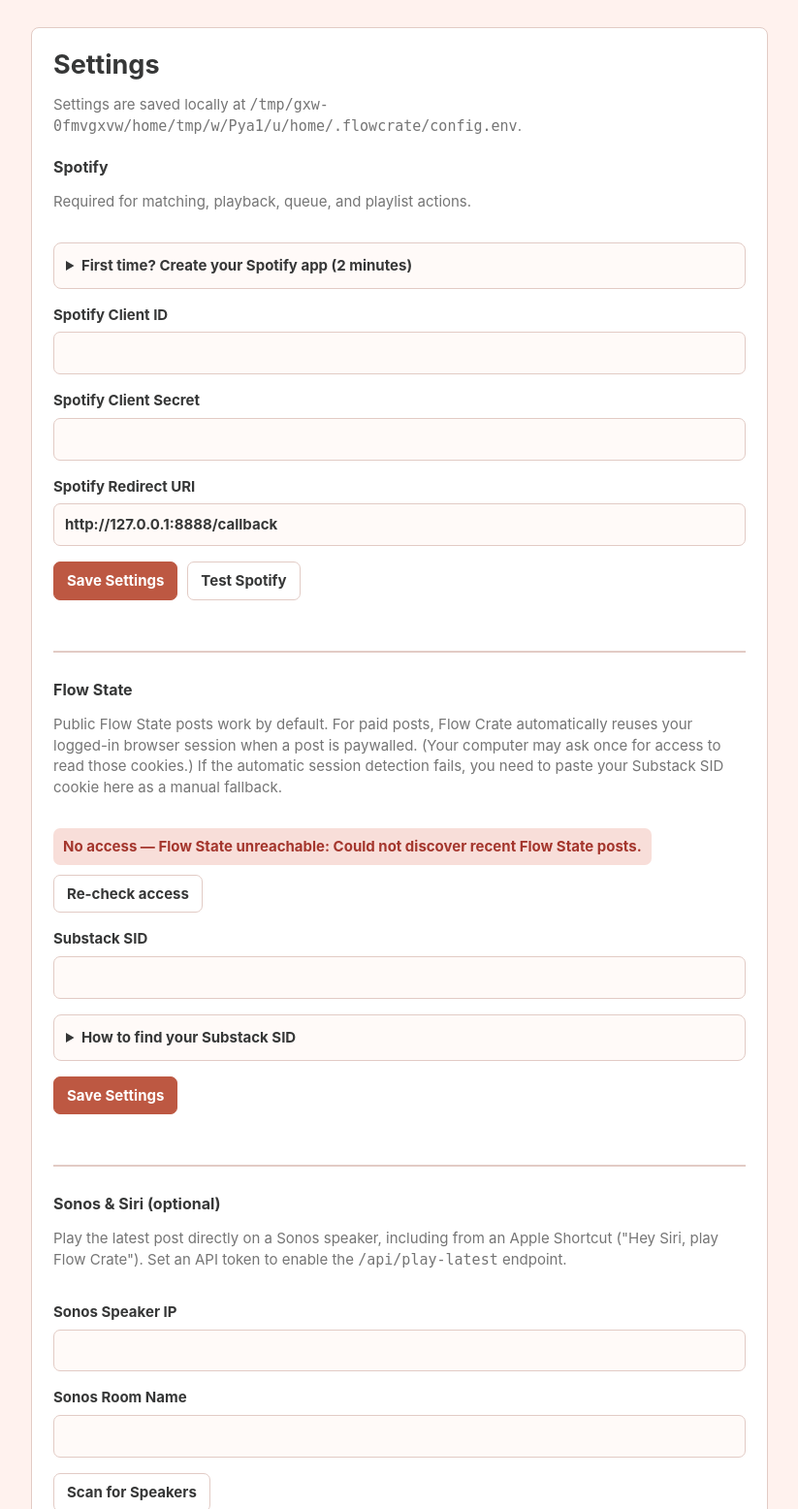
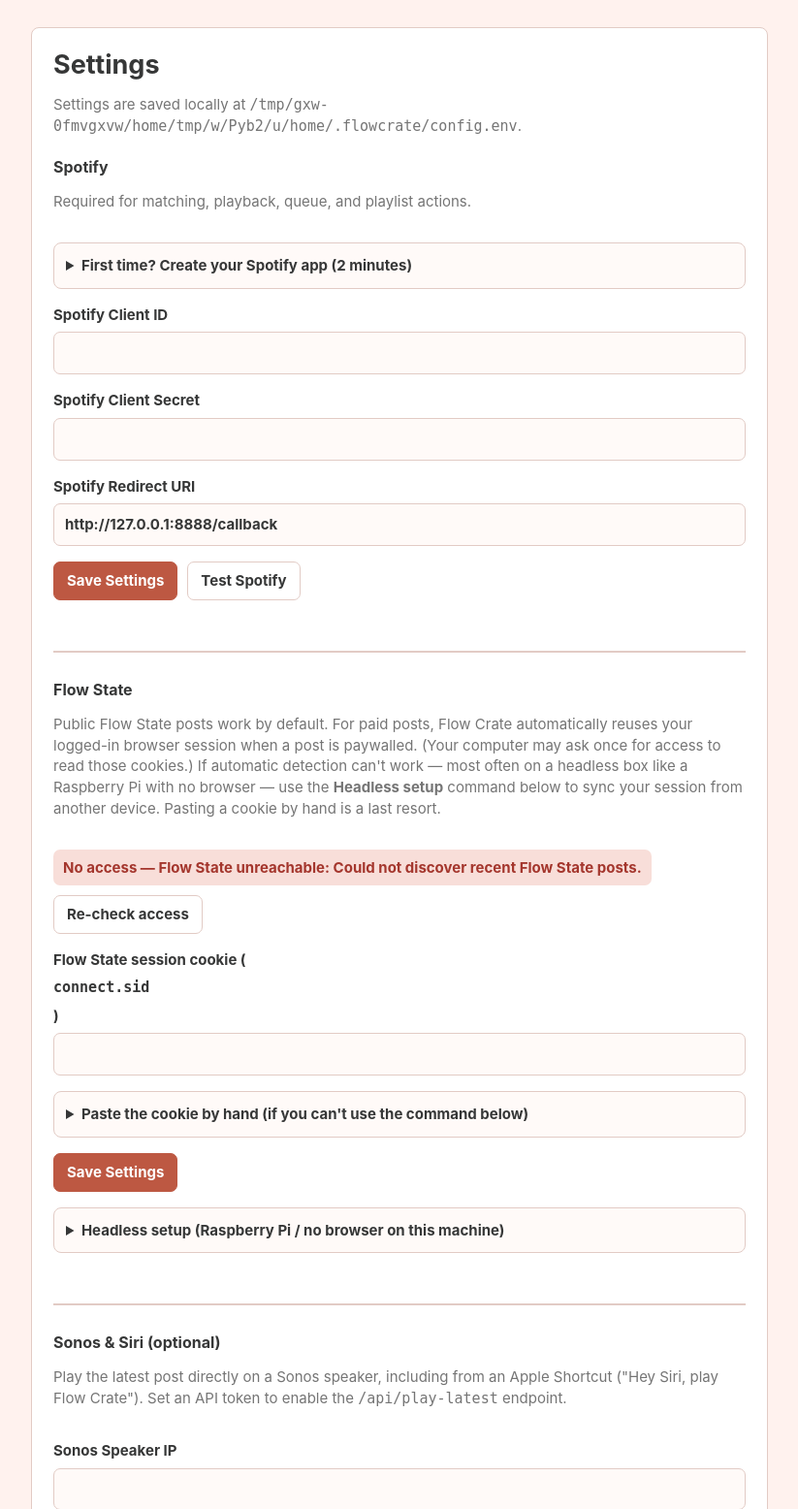
Before and after one commit to zizmax/FlowCrate, a Flask app: page /settings in a window 1280 px wide. Shown: the part 73-1629 px from the top of the page at 97% size, without its empty margins (36-859 px from the left). Run offline with Flask 3, Linux system fonts and the light colour scheme; data that the repository does not hold is empty.

Commit message:
Add headless session sync (/api/session) so a Pi can borrow your Mac's login
Flow State is a Substack custom domain, so the cookie that unlocks paid posts is
connect.sid on www.flowstate.fm — substack.sid on .substack.com alone does not
authorize custom-domain fetches. On a headless box there's no local browser to
read that from, so:

- new token-authed POST /api/session accepts connect_sid/substack_sid and stores
  them without wiping other config (config.save_config_values partial update)
- _sid_session now sets connect.sid on www.flowstate.fm (primary unlocker) plus
  substack.sid when present
- Settings: "Headless setup" box renders a copy-paste uv one-liner that reads the
  cookies on the machine where you're logged in and syncs them to this install;
  manual field switched from substack.sid to the connect.sid that actually works
- docs: RPi headless note points at the sync command
- tests: endpoint auth/save, partial-save preservation, _sid_session (103 passing)

Co-Authored-By: Claude Fable 5 <noreply@anthropic.com>

```diff
--- a/src/flowcrate/app.py
+++ b/src/flowcrate/app.py
@@ -33,7 +33,7 @@ from .cache import (
     refresh_from_flowstate,
     selected_track_uris,
 )
-from .config import load_config, masked, reset_local_config, save_config
+from .config import load_config, masked, reset_local_config, save_config, save_config_values
 from .logs import list_logs, read_log
 from .paths import CONFIG_FILE, LOGS_DIR, TOKEN_CACHE, ensure_dirs
 from .playback import DevicePickerRequired, resolve_playback_target
@@ -271,6 +271,35 @@ def create_app():
             logging.exception("api/flowstate-access failed")
             return jsonify({"status": "none", "message": f"No access — unexpected error: {exc}"})
 
+    @app.route("/api/session", methods=["POST"])
+    def api_session():
+        """Receive Flow State session cookies synced from another device.
+
+        Lets a headless install (e.g. a Raspberry Pi with no browser to read
+        cookies from) get an authenticated session: you run a small command on the
+        machine where you're logged in, and it POSTs the cookies here. Authorized
+        with the same API token as ``/api/play-latest``.
+        """
+        cfg = load_config()
+        if not cfg.api_token:
+            return jsonify({"ok": False, "error": "Set an API token in Settings first."}), 400
+        if request.headers.get("X-FlowCrate-Token") != cfg.api_token:
+            return jsonify({"ok": False, "error": "Invalid or missing API token."}), 401
+        data = request.get_json(silent=True) or {}
+        connect_sid = (data.get("connect_sid") or "").strip()
+        substack_sid = (data.get("substack_sid") or "").strip()
+        if not connect_sid and not substack_sid:
+            return jsonify({"ok": False, "error": "No session cookies provided."}), 400
+        updates = {}
+        if connect_sid:
+            updates["FLOWSTATE_CONNECT_SID"] = connect_sid
+        if substack_sid:
+            updates["SUBSTACK_SID"] = substack_sid
+        save_config_values(updates)
+        reset_session_cache()
+        logging.info("Session cookies synced via /api/session: %s", ", ".join(sorted(updates)))
+        return jsonify({"ok": True, "message": "Session updated.", "received": sorted(updates)})
+
     @app.route("/setup")
     def setup():
         return redirect(url_for("settings"))
@@ -499,7 +528,13 @@ def _status_checks():
         ("Spotify Client ID", masked(cfg.spotify_client_id), bool(cfg.spotify_client_id)),
         ("Spotify Client Secret", masked(cfg.spotify_client_secret), bool(cfg.spotify_client_secret)),
         ("Spotify redirect URI", cfg.spotify_redirect_uri, bool(cfg.spotify_redirect_uri)),
-        ("Substack SID fallback", masked(cfg.substack_sid) if cfg.substack_sid else "Optional", True),
+        (
+            "Flow State session cookie",
+            masked(cfg.flowstate_connect_sid or cfg.substack_sid)
+            if (cfg.flowstate_connect_sid or cfg.substack_sid)
+            else "Optional",
+            True,
+        ),
         ("Spotify token cache", str(TOKEN_CACHE), TOKEN_CACHE.exists()),
     ]
     return checks
--- a/src/flowcrate/scraper.py
+++ b/src/flowcrate/scraper.py
@@ -199,14 +199,25 @@ def _browser_cookie_session():
 
 
 def _sid_session():
-    """Build a session authenticated with the configured SUBSTACK_SID, or None."""
+    """Build a session from manually-supplied/synced session cookies, or None.
+
+    Flow State is a Substack *custom domain*, so the cookie that actually unlocks
+    paid posts is ``connect.sid`` on ``www.flowstate.fm`` — ``substack.sid`` on
+    ``.substack.com`` alone does not authorize custom-domain fetches. We set the
+    flowstate ``connect.sid`` when available (the primary unlocker) and also the
+    ``substack.sid`` if present, for completeness.
+    """
     cfg = load_config()
+    connect_sid = cfg.flowstate_connect_sid or os.getenv("FLOWSTATE_CONNECT_SID")
     sid = cfg.substack_sid or os.getenv("SUBSTACK_SID")
-    if not sid:
+    if not connect_sid and not sid:
         return None
-    logging.info("Building Flow State session with SUBSTACK_SID fallback.")
+    logging.info("Building Flow State session from saved session cookies.")
     session = _plain_session()
-    session.cookies.set("substack.sid", sid, domain=".substack.com")
+    if connect_sid:
+        session.cookies.set("connect.sid", connect_sid, domain="www.flowstate.fm")
+    if sid:
+        session.cookies.set("substack.sid", sid, domain=".substack.com")
     return session
 
 
--- a/src/flowcrate/static/styles.css
+++ b/src/flowcrate/static/styles.css
@@ -702,6 +702,24 @@ code {
   overflow-wrap: anywhere;
 }
 
+.sync-cmd {
+  background: var(--panel-warm, #fffaf8);
+  border: 1px solid var(--line, #e2cbc5);
+  border-radius: 8px;
+  padding: 12px 14px;
+  margin: 4px 0 10px;
+  max-height: 220px;
+  overflow: auto;
+}
+
+.sync-cmd code {
+  font-family: var(--mono, ui-monospace, SFMono-Regular, Menlo, monospace);
+  font-size: 0.8125rem;
+  line-height: 1.6;
+  white-space: pre-wrap;
+  word-break: break-word;
+}
+
 .footer {
   color: var(--muted);
   padding: 12px 18px 26px;
--- a/src/flowcrate/templates/settings.html
+++ b/src/flowcrate/templates/settings.html
@@ -50,7 +50,7 @@
 
     <div class="section-heading">
       <h2>Flow State</h2>
-      <p class="muted">Public Flow State posts work by default. For paid posts, Flow Crate automatically reuses your logged-in browser session when a post is paywalled. (Your computer may ask once for access to read those cookies.) If the automatic session detection fails, you need to paste your Substack SID cookie here as a manual fallback.</p>
+      <p class="muted">Public Flow State posts work by default. For paid posts, Flow Crate automatically reuses your logged-in browser session when a post is paywalled. (Your computer may ask once for access to read those cookies.) If automatic detection can't work — most often on a headless box like a Raspberry Pi with no browser — use the <strong>Headless setup</strong> command below to sync your session from another device. Pasting a cookie by hand is a last resort.</p>
     </div>
 
     <div class="button-row">
@@ -59,21 +59,44 @@
     </div>
 
     <label>
-      Substack SID
-      <input name="SUBSTACK_SID" type="password" value="{{ cfg.substack_sid }}">
+      Flow State session cookie (<code>connect.sid</code>)
+      <input name="FLOWSTATE_CONNECT_SID" type="password" value="{{ cfg.flowstate_connect_sid }}">
     </label>
 
     <details class="advanced">
-      <summary>How to find your Substack SID</summary>
+      <summary>Paste the cookie by hand (if you can't use the command below)</summary>
+      <p class="muted">Flow State is a Substack custom domain, so the cookie that unlocks paid posts is <code>connect.sid</code> on <code>www.flowstate.fm</code> — not <code>substack.sid</code>.</p>
       <ol>
         <li>In the browser where you're logged in to your Flow State subscription, open <a href="https://flowstate.fm" target="_blank" rel="noreferrer">flowstate.fm</a>.</li>
         <li>Open developer tools (Cmd+Option+I in Chrome/Firefox; in Safari enable the Develop menu first) and go to the storage/cookies view (Application → Cookies in Chrome).</li>
-        <li>Select the flowstate.fm site, find the cookie named <code>substack.sid</code>, and copy its value into the Substack SID field above, then Save Settings.</li>
+        <li>Select the <code>www.flowstate.fm</code> site, find the cookie named <code>connect.sid</code>, and copy its value into the field above, then Save Settings.</li>
       </ol>
     </details>
     <div class="button-row">
       <button class="primary" name="action" value="save" type="submit">Save Settings</button>
     </div>
+
+    <details class="advanced">
+      <summary>Headless setup (Raspberry Pi / no browser on this machine)</summary>
+      <p class="muted">When Flow Crate runs somewhere without your logged-in browser
+        (like a Pi), it can't read your session automatically. Run this one-liner on
+        the Mac/PC where you <em>are</em> logged in to Flow State — it reads your
+        session cookies locally and pushes them here. Requires
+        <a href="https://docs.astral.sh/uv/" target="_blank" rel="noreferrer">uv</a>
+        (install with <code>curl -LsSf https://astral.sh/uv/install.sh | sh</code>).</p>
+      {% if cfg.api_token %}
+        <pre class="sync-cmd"><code id="sync-cmd">uv run --with browser-cookie3 --with requests python -c "import browser_cookie3 as b,requests as r;f=b.firefox;c={x.name:x.value for x in list(f(domain_name='flowstate.fm'))+list(f(domain_name='substack.com'))};print(r.post('http://{{ local_hostname }}:{{ local_port }}/api/session',headers={'X-FlowCrate-Token':'{{ cfg.api_token }}'},json={'connect_sid':c.get('connect.sid',''),'substack_sid':c.get('substack.sid','')}).text)"</code></pre>
+        <div class="button-row">
+          <button id="copy-sync-btn" type="button">Copy command</button>
+          <span class="muted">Reads <strong>Firefox</strong> by default — swap
+            <code>b.firefox</code> for <code>b.chrome</code> or <code>b.safari</code>
+            if you're logged in elsewhere.</span>
+        </div>
+      {% else %}
+        <p class="muted">Set and save an <strong>API Token</strong> (in the Sonos &amp;
+          Siri section below) first — the command will appear here once a token exists.</p>
+      {% endif %}
+    </details>
 
     <div class="section-heading">
       <h2>Sonos &amp; Siri (optional)</h2>
@@ -262,6 +285,31 @@
       if (wasMasked) tokenInput.type = "password";
     });
 
+    // --- Copy headless sync command ---
+    const syncCmd = document.getElementById("sync-cmd");
+    const copySyncBtn = document.getElementById("copy-sync-btn");
+    if (syncCmd && copySyncBtn) {
+      copySyncBtn.addEventListener("click", () => {
+        const text = syncCmd.textContent;
+        const flash = () => {
+          copySyncBtn.textContent = "Copied!";
+          setTimeout(() => { copySyncBtn.textContent = "Copy command"; }, 1500);
+        };
+        if (navigator.clipboard?.writeText) {
+          navigator.clipboard.writeText(text).then(flash).catch(() => {});
+          return;
+        }
+        // Fallback for plain-http LAN origins where navigator.clipboard is undefined.
+        const range = document.createRange();
+        range.selectNodeContents(syncCmd);
+        const sel = window.getSelection();
+        sel.removeAllRanges();
+        sel.addRange(range);
+        try { if (document.execCommand("copy")) flash(); } catch (_) {}
+        sel.removeAllRanges();
+      });
+    }
+
     // --- Flow State access check ---
     const accessResult = document.getElementById("flowstate-access-result");
     const accessBtn = document.getElementById("flowstate-access-btn");
```
Also changed, not shown: src/flowcrate/config.py (+27 -0 lines), tests/test_api.py (+25 -0 lines), tests/test_app.py (+66 -0 lines), README.md.
